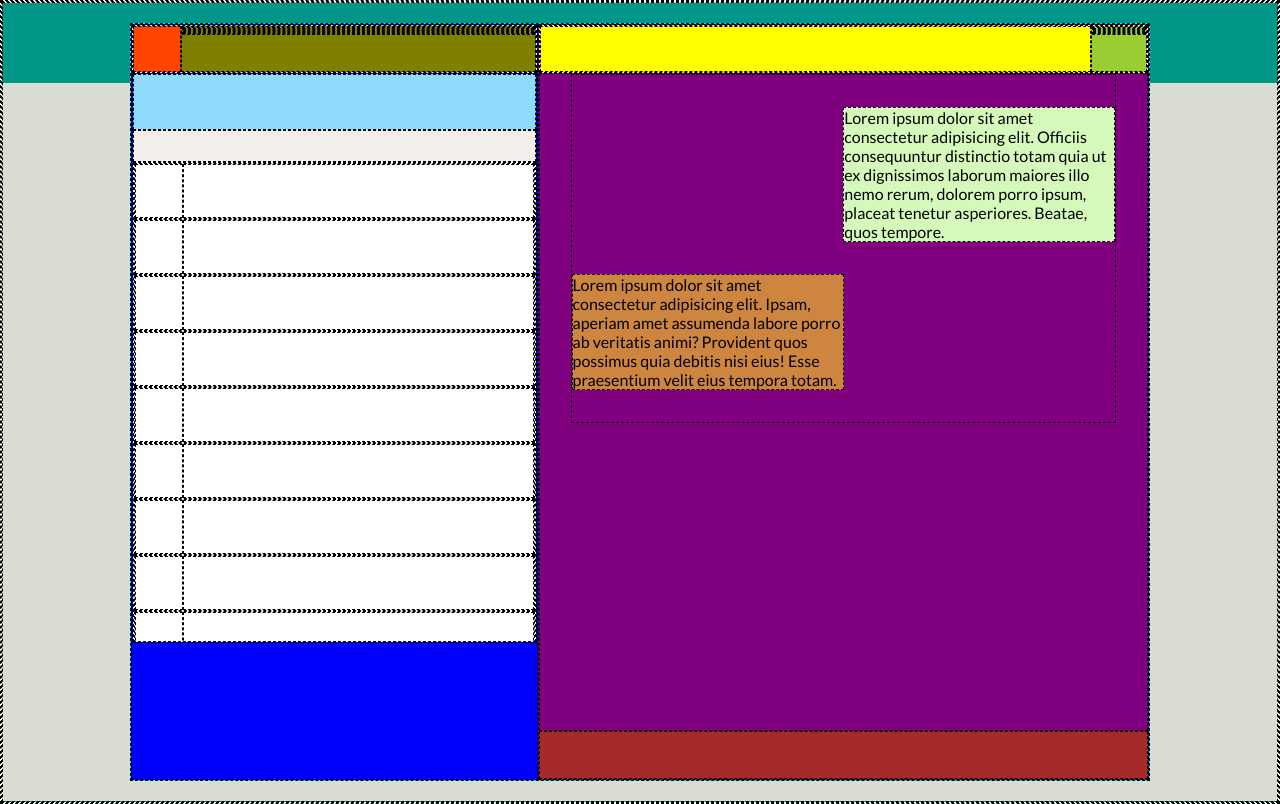
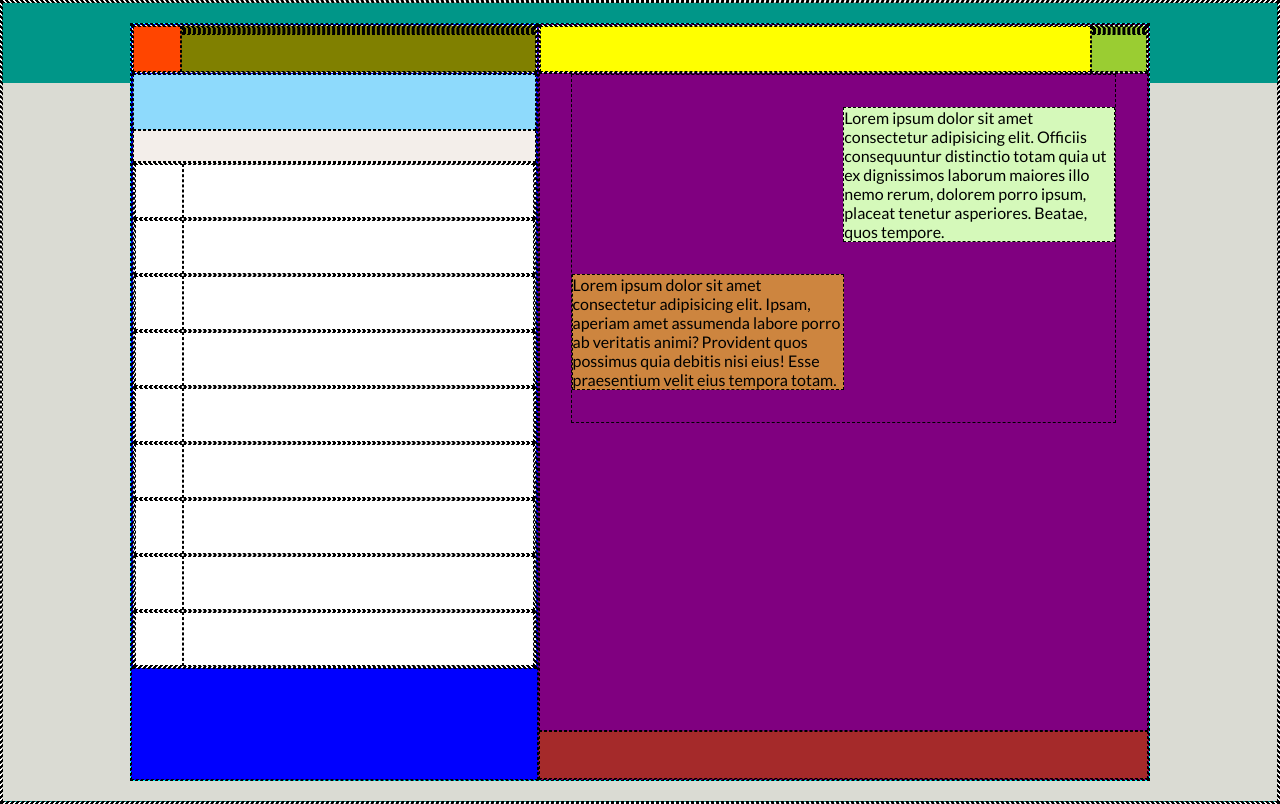
Before and after one commit to PaoloMarzocchi/html-css-boolzapp, a plain HTML site: page index.html in a window 1280 px wide. Drawn offline with Linux system fonts and the light colour scheme.

Commit message:
edit contact section

```diff
--- a/assets/css/style.css
+++ b/assets/css/style.css
@@ -24,7 +24,6 @@ body{
 
 ul{
     list-style: none;
-    overflow-y: scroll;
 }
 /* #endregion Common */
 
@@ -63,10 +62,10 @@ ul{
 .debug .contacts > li{
     height: 3.5rem;
 }
-.debug .contacts{
+/* .debug .contacts{
     height: 30rem;
     overflow-y: scroll;
-}
+} */
 
 .debug .right-header{
     & .contact{
@@ -114,7 +113,9 @@ ul{
         flex-grow: 1;
     }
 }
-
+  .left-main{
+    flex-direction: column;
+  }
 .notification{
     background-color: var(--boolz-select);
 }
@@ -123,8 +124,8 @@ ul{
 }
 .contacts{
     background-color: white;
-    height: 30rem;
-    overflow-y: scroll;
+    flex-basis: calc(100% - 5.5rem);
+    overflow-y: auto;
 
     & .user{
         width: 3rem;
@@ -150,7 +151,7 @@ ul{
 
     .right-main{
         flex-basis: calc(100% - 6rem);
-        overflow-y: scroll;
+        overflow-y: auto;
     }
 
     .right-footer{
--- a/index.html
+++ b/index.html
@@ -26,7 +26,7 @@
                         </ul>
                     </nav>
                 </header>
-                <main class="left-main">
+                <main class="left-main d-flex">
                     <!-- <div class="top"> -->
                     <div class="notification"></div>
                     <div class="search"></div>
```
